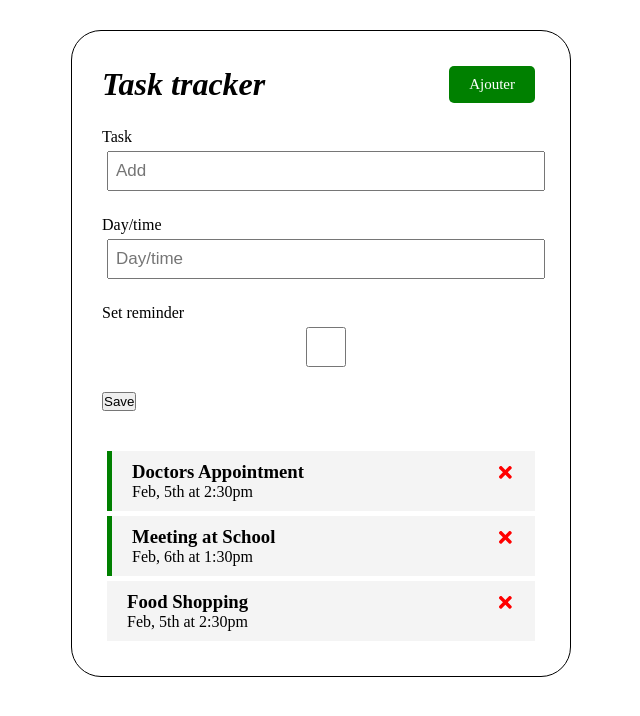
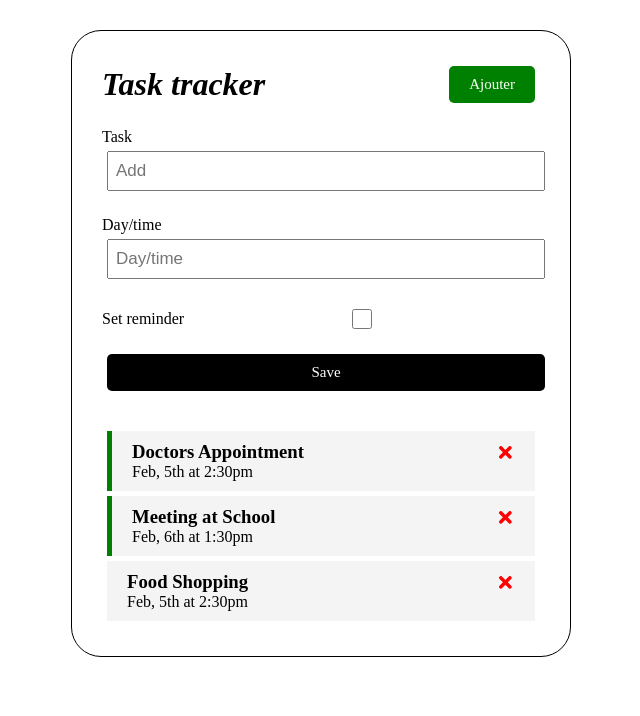
Before and after one commit to Herilant0/Task-application, a React (Create React App) app: page / in a window 1280 px wide. Shown: the top 716 px of the page, without its empty margins (319-959 px from the left). Built offline with nearby package versions, Linux system fonts and the light colour scheme.

Commit message:
qlq modif des classnames

```diff
--- a/src/components/AddTask.js
+++ b/src/components/AddTask.js
@@ -11,11 +11,11 @@
                 <input type='text' placeholder='Day/time' />
             </div>
 
-            <div className='form-control'>
+            <div className='form-control form-control-check'>
                 <lalel>Set reminder</lalel>
                 <input type='checkbox' />
             </div>
-            <input type='submit' value='Save'/>
+            <input type='submit' value='Save' className='btn btn-block'/>
 
         </form>
     )
```
